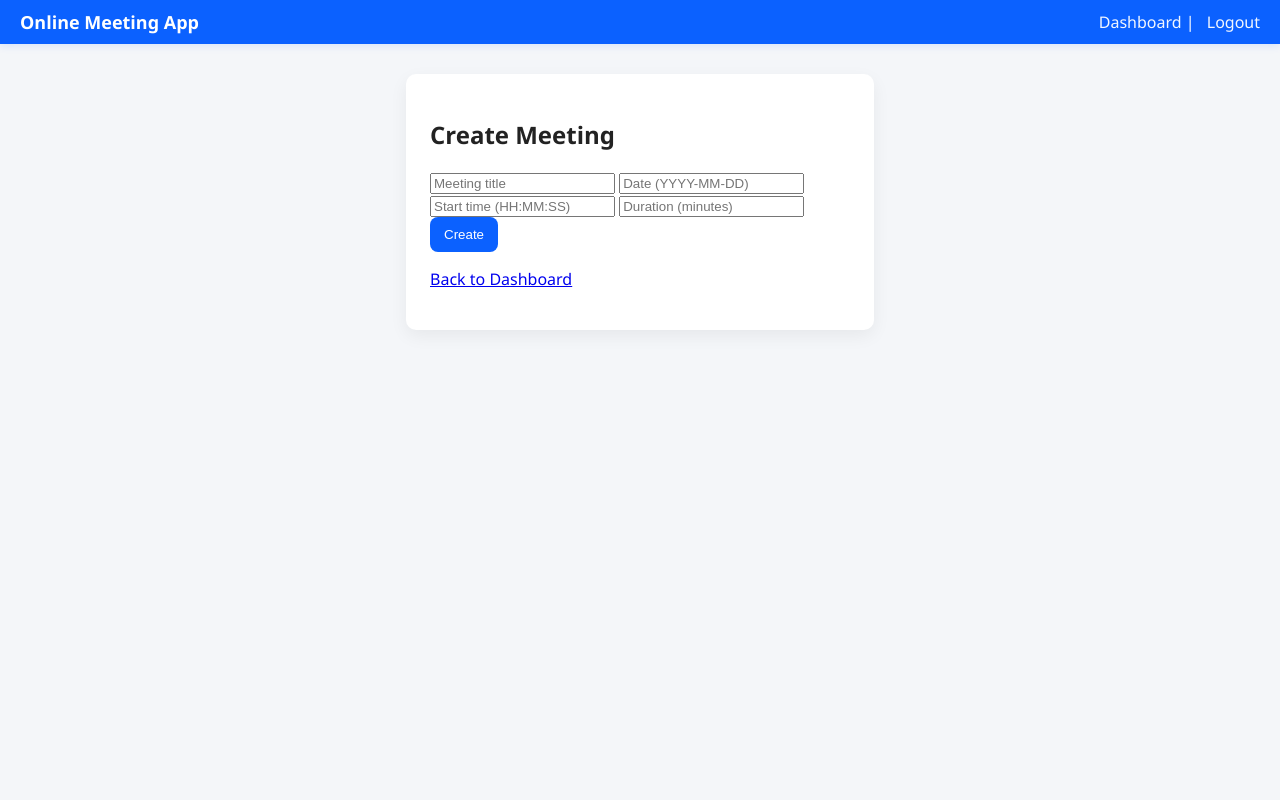
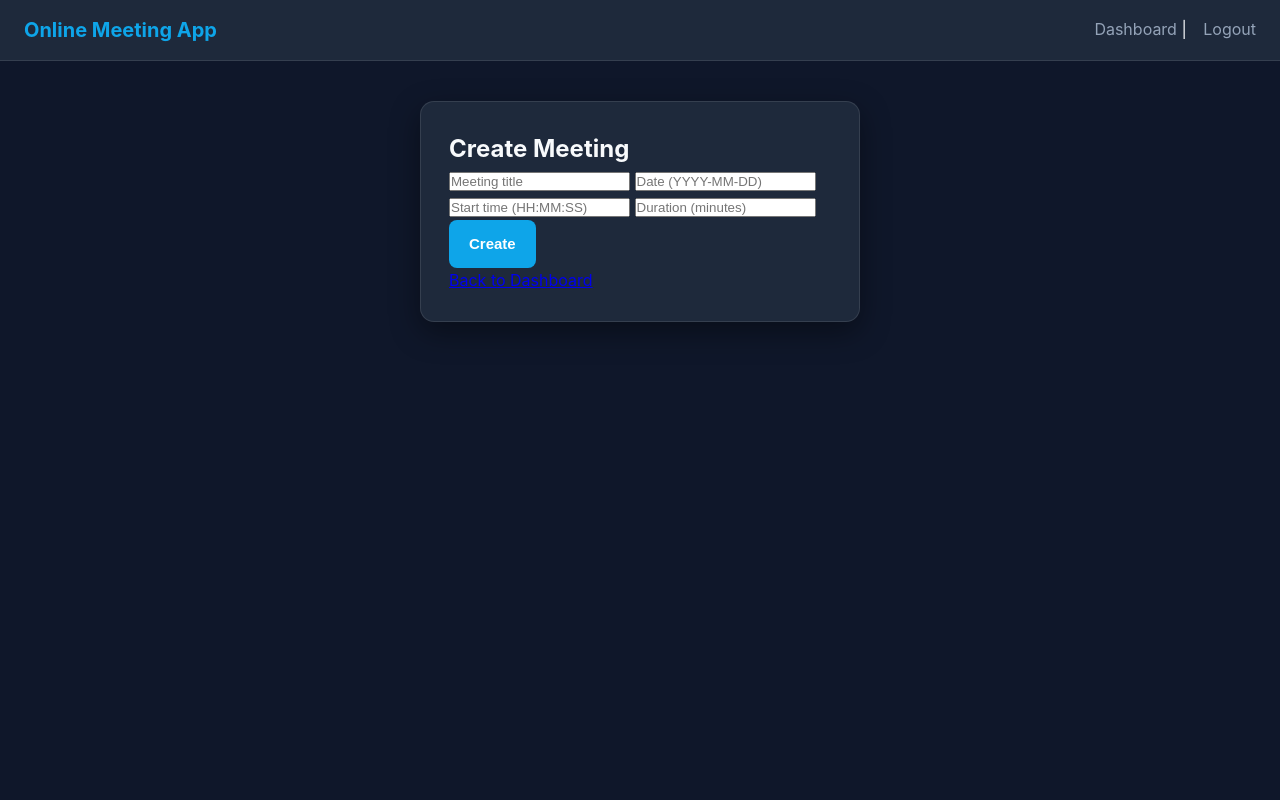
Before and after one commit to M20A03/OnlineMeetingApp, a Flask app: page /create in a window 1280 px wide. Run offline with Flask 3, Linux system fonts and the light colour scheme; the visitor is signed in with stand-in values (Sample User, id 1).

Commit message:
feat: add 2026 dynamic video meeting grid, pulse avatar animation, and dark mode tokens

```diff
--- a/static/style.css
+++ b/static/style.css
@@ -1,68 +1,144 @@
-/* basic clean style for the project */
+/* OnlineMeetingApp Design System: Slate Charcoal & Live Cyan */
+:root {
+  --bg-app: #0F172A;
+  --bg-surface: #1E293B;
+  --bg-surface-elevated: #334155;
+  --text-primary: #F8FAFC;
+  --text-secondary: #94A3B8;
+  --accent-cyan: #0EA5E9;
+  --accent-cyan-hover: #0284C7;
+  --accent-coral: #F43F5E;
+  --border-glass: rgba(255, 255, 255, 0.1);
+  --shadow-card: 0 10px 30px rgba(0, 0, 0, 0.4);
+}
+
+* {
+  box-sizing: border-box;
+  margin: 0;
+  padding: 0;
+}
+
 body {
-  margin: 0;
-  font-family: "Segoe UI", Roboto, Arial, sans-serif;
-  background: #f4f6f9;
-  color: #222;
+  font-family: -apple-system, BlinkMacSystemFont, "Segoe UI", Roboto, sans-serif;
+  background: var(--bg-app);
+  color: var(--text-primary);
+  min-height: 100vh;
+  line-height: 1.6;
 }
 
 .topbar {
   display: flex;
   justify-content: space-between;
   align-items: center;
-  background: #0b61ff;
-  color: white;
-  padding: 10px 20px;
-  box-shadow: 0 2px 8px rgba(11,97,255,0.12);
+  background: var(--bg-surface);
+  color: var(--text-primary);
+  padding: 14px 24px;
+  border-bottom: 1px solid var(--border-glass);
+  backdrop-filter: blur(12px);
 }
 
-.brand { font-weight: 700; font-size: 18px; }
-.user a { color: rgba(255,255,255,0.95); text-decoration: none; margin-left: 8px; }
+.brand { font-weight: 700; font-size: 20px; color: var(--accent-cyan); }
+.user a { color: var(--text-secondary); text-decoration: none; margin-left: 12px; transition: color 0.2s; }
+.user a:hover { color: var(--accent-cyan); }
 
-.container { max-width: 900px; margin: 30px auto; padding: 16px; }
-.box { max-width: 420px; margin: 30px auto; background: white; padding: 20px; border-radius: 10px; box-shadow: 0 6px 18px rgba(15,15,15,0.06); }
-.main { padding: 24px; }
+.container { max-width: 960px; margin: 40px auto; padding: 20px; }
+.box {
+  max-width: 440px;
+  margin: 40px auto;
+  background: var(--bg-surface);
+  padding: 28px;
+  border-radius: 14px;
+  border: 1px solid var(--border-glass);
+  box-shadow: var(--shadow-card);
+}
 
 .center { text-align: center; }
 
 input[type="text"], input[type="email"], input[type="password"], textarea {
   width: 100%;
-  padding: 10px;
-  margin: 8px 0;
-  border-radius: 6px;
-  border: 1px solid #d6dbe3;
-  box-sizing: border-box;
-  font-size: 14px;
+  padding: 12px 14px;
+  margin: 10px 0;
+  border-radius: 8px;
+  border: 1px solid var(--border-glass);
+  background: var(--bg-surface-elevated);
+  color: var(--text-primary);
+  font-size: 15px;
+}
+
+input:focus, textarea:focus {
+  outline: 2px solid var(--accent-cyan);
 }
 
 button, .btn {
-  background: #0b61ff;
+  background: var(--accent-cyan);
   color: white;
   border: none;
-  padding: 10px 14px;
+  padding: 12px 20px;
   border-radius: 8px;
+  font-weight: 600;
+  font-size: 15px;
   cursor: pointer;
   text-decoration: none;
+  min-height: 48px;
+  display: inline-flex;
+  align-items: center;
+  justify-content: center;
+  transition: all 0.2s;
 }
 
-button:disabled { opacity: 0.6; }
+button:hover, .btn:hover { background: var(--accent-cyan-hover); }
 
-.links { margin-top: 10px; text-align: center; }
-.links a { color: #0b61ff; text-decoration: none; }
+.grid { display: grid; grid-template-columns: repeat(auto-fit, minmax(240px, 1fr)); gap: 16px; margin: 24px 0; }
+.card {
+  background: var(--bg-surface);
+  border: 1px solid var(--border-glass);
+  padding: 24px;
+  border-radius: 12px;
+  text-align: center;
+  text-decoration: none;
+  color: var(--text-primary);
+  box-shadow: var(--shadow-card);
+  transition: transform 0.2s, border-color 0.2s;
+}
+.card:hover {
+  transform: translateY(-4px);
+  border-color: var(--accent-cyan);
+}
 
-.grid { display: flex; gap: 12px; margin: 16px 0; }
-.card { flex: 1; background: white; border: 1px solid #e5e9f0; padding: 20px; border-radius: 8px; text-align: center; text-decoration: none; color: #111; box-shadow: 0 2px 6px rgba(0,0,0,0.03); }
-
-.alerts { margin-bottom: 10px; }
-.alert { padding: 8px 10px; border-radius: 6px; margin-bottom: 6px; }
-.alert.success { background: #e6f7ed; color: #11623a; }
-.alert.danger { background: #fdecea; color: #7a1b0a; }
-.alert.warning { background: #fff4e5; color: #7a4b00; }
-.alert.info { background: #ebf5ff; color: #0b4ecf; }
-
-.meet-table { width: 100%; border-collapse: collapse; margin-top: 12px; }
-.meet-table th, .meet-table td { border: 1px solid #e8eaf1; padding: 8px; text-align: left; }
-.small { padding: 6px 8px; font-size: 13px; }
-
-.meet-list { list-style: none; padding-left: 0; }
-.meet-list li { background: #fff; margin: 6px 0; padding: 8px; border-radius: 6px; border:1px solid #eef2ff; }
+/* Dynamic Meeting Grid & Video Feed Fallback Avatar */
+.meeting-grid {
+  display: grid;
+  grid-template-columns: repeat(auto-fit, minmax(280px, 1fr));
+  gap: 16px;
+  width: 100%;
+  padding: 16px;
+}
+.participant-tile {
+  position: relative;
+  background: var(--bg-surface);
+  border-radius: 12px;
+  aspect-ratio: 16 / 9;
+  overflow: hidden;
+  display: flex;
+  align-items: center;
+  justify-content: center;
+  border: 1px solid var(--border-glass);
+}
+.avatar-placeholder {
+  width: 72px;
+  height: 72px;
+  border-radius: 50%;
+  background: linear-gradient(135deg, var(--accent-cyan), #6366F1);
+  display: flex;
+  align-items: center;
+  justify-content: center;
+  font-size: 26px;
+  font-weight: 700;
+  color: #FFFFFF;
+  box-shadow: 0 0 20px rgba(14, 165, 233, 0.4);
+  animation: pulse-ring 2s infinite ease-in-out;
+}
+@keyframes pulse-ring {
+  0%, 100% { transform: scale(1); box-shadow: 0 0 0 0 rgba(14, 165, 233, 0.5); }
+  50% { transform: scale(1.05); box-shadow: 0 0 0 12px rgba(14, 165, 233, 0); }
+}
```
